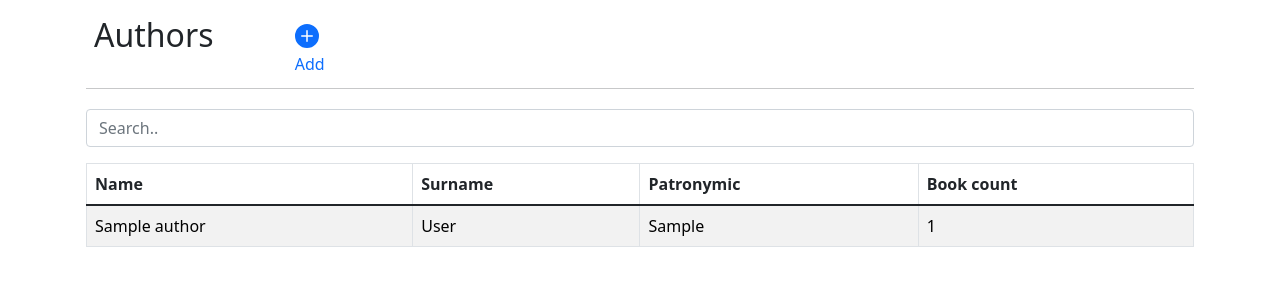
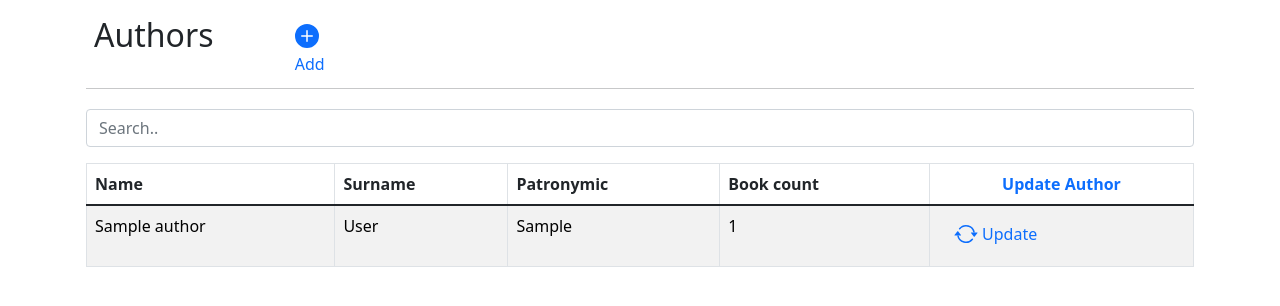
Before and after one commit to Misha86/sprint14-om7-s16-team1-1, a Django app: page /author/list/ in a window 1280 px wide. Shown: the part 80-386 px from the top of the page. Run offline with Django 3.2, Linux system fonts and the light colour scheme; tables that the repository leaves empty hold one stand-in row (values such as "Sample post"); some libraries are stand-ins or nearby versions.

Commit message:
added update for author

```diff
--- a/author/templates/author_list.html
+++ b/author/templates/author_list.html
@@ -8,7 +8,7 @@
     <h2>{{title}}</h2>
 </div>
 <div class="col-md-1 col-lg-1">
-    <a id="showModel" href="{% url 'author:author-add' %}" class="nav-link">
+    <a href="{% url 'author:author-add' %}" class="showModel nav-link">
         <svg class="bi mx-auto mb-1 align-middle" width="24" height="24">
             <use xlink:href="#additem"/>
         </svg>
@@ -27,6 +27,9 @@
         <th>Surname</th>
         <th>Patronymic</th>
         <th>Book count</th>
+        <th style="text-align: center; color: #0d6efd;">
+            Update Author
+        </th>
     </tr>
     </thead>
     <tbody id="myTable">
@@ -53,6 +56,14 @@
         <td>
             <a href="{{ author.get_absolute_url }}" class="nav-link text-black" style="padding: 0;">
                 {{author.books.all.count }}
+            </a>
+        </td>
+        <td>
+            <a href="{% url 'author:author-update' author.id %}" class="showModel nav-link">
+                <svg class="bi mx-auto mb-1 align-middle" width="24" height="24">
+                    <use xlink:href="#updateitem"/>
+                </svg>
+                Update
             </a>
         </td>
     </tr>
--- a/author/urls.py
+++ b/author/urls.py
@@ -7,4 +7,5 @@ urlpatterns = [
     path('list/', views.author_list, name='author-list'),
     path('books/<int:id>/', views.author_books, name='author-books'),
     path('add/', views.author_form, name='author-add'),
+    path('<int:id>/', views.author_form, name='author-update'),
 ]
--- a/book/templates/book/book.html
+++ b/book/templates/book/book.html
@@ -9,7 +9,7 @@
         <h2 class="pb-2">{{book.name|upper}}</h2>
     </div>
     <div class="col-md-2 col-lg-2">
-        <a id="showModel" href="{% url 'book-update' book.id %}" class="nav-link">
+        <a href="{% url 'book-update' book.id %}" class="showModel nav-link">
             <svg class="bi mx-auto mb-1 align-middle" width="24" height="24">
                 <use xlink:href="#updateitem"/>
             </svg>
--- a/book/templates/book/book_list.html
+++ b/book/templates/book/book_list.html
@@ -24,7 +24,7 @@
 </div>
 <div class="col-md-1 col-lg-1">
 <!--    <a href="" class="nav-link" data-toggle="modal" data-target="#bookModal">-->
-    <a id="showModel" href="{% url 'book-add' %}" class="nav-link">
+    <a href="{% url 'book-add' %}" class="showModel nav-link">
         <svg class="bi mx-auto mb-1 align-middle" width="24" height="24">
             <use xlink:href="#additem"/>
         </svg>
--- a/static/js/my_forms.js
+++ b/static/js/my_forms.js
@@ -35,7 +35,7 @@ $.ajaxSetup({
 
 $(function(){
 
-    $('#showModel').off('click').on('click', function(event){
+    $('a.showModel').off('click').on('click', function(event){
         event.preventDefault();
         var link = $(this);
 
```
